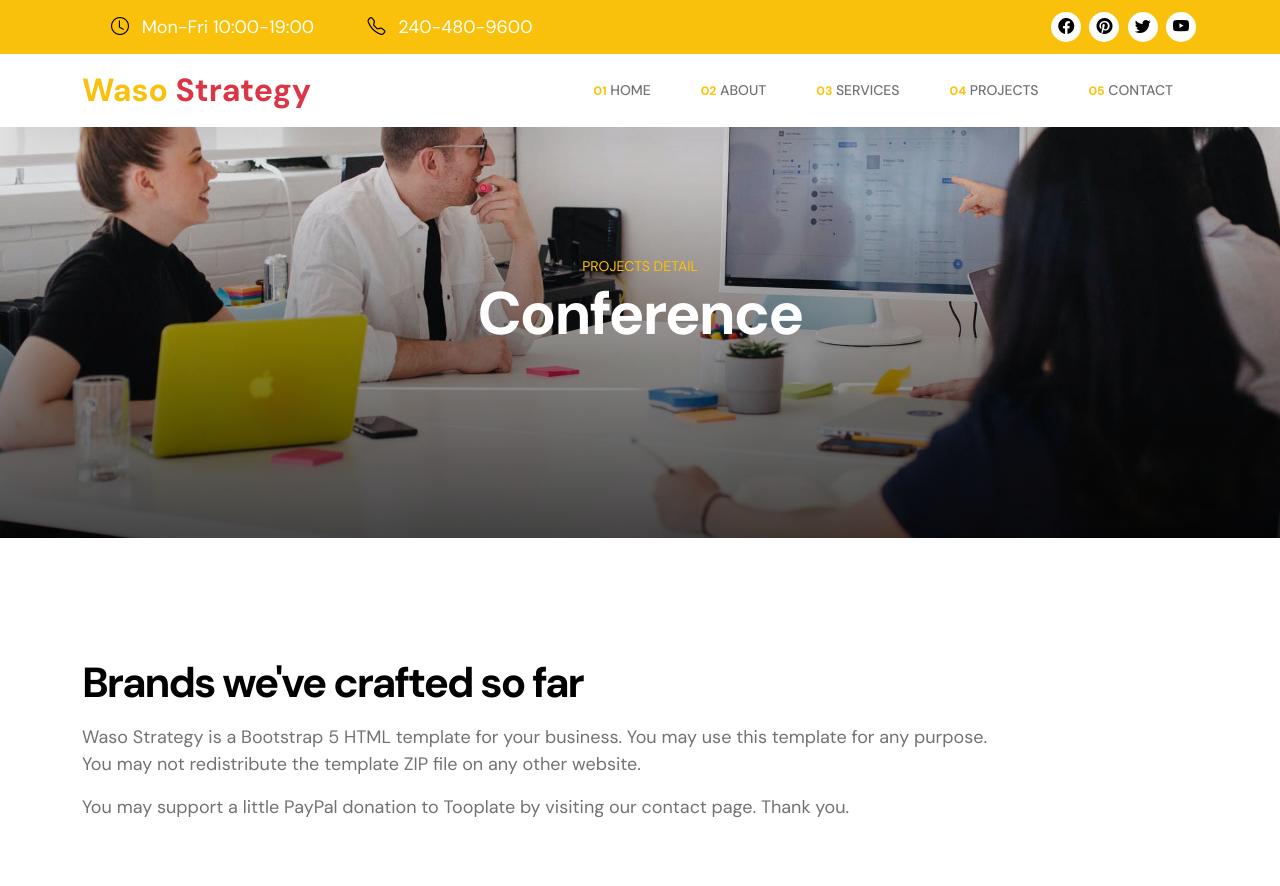
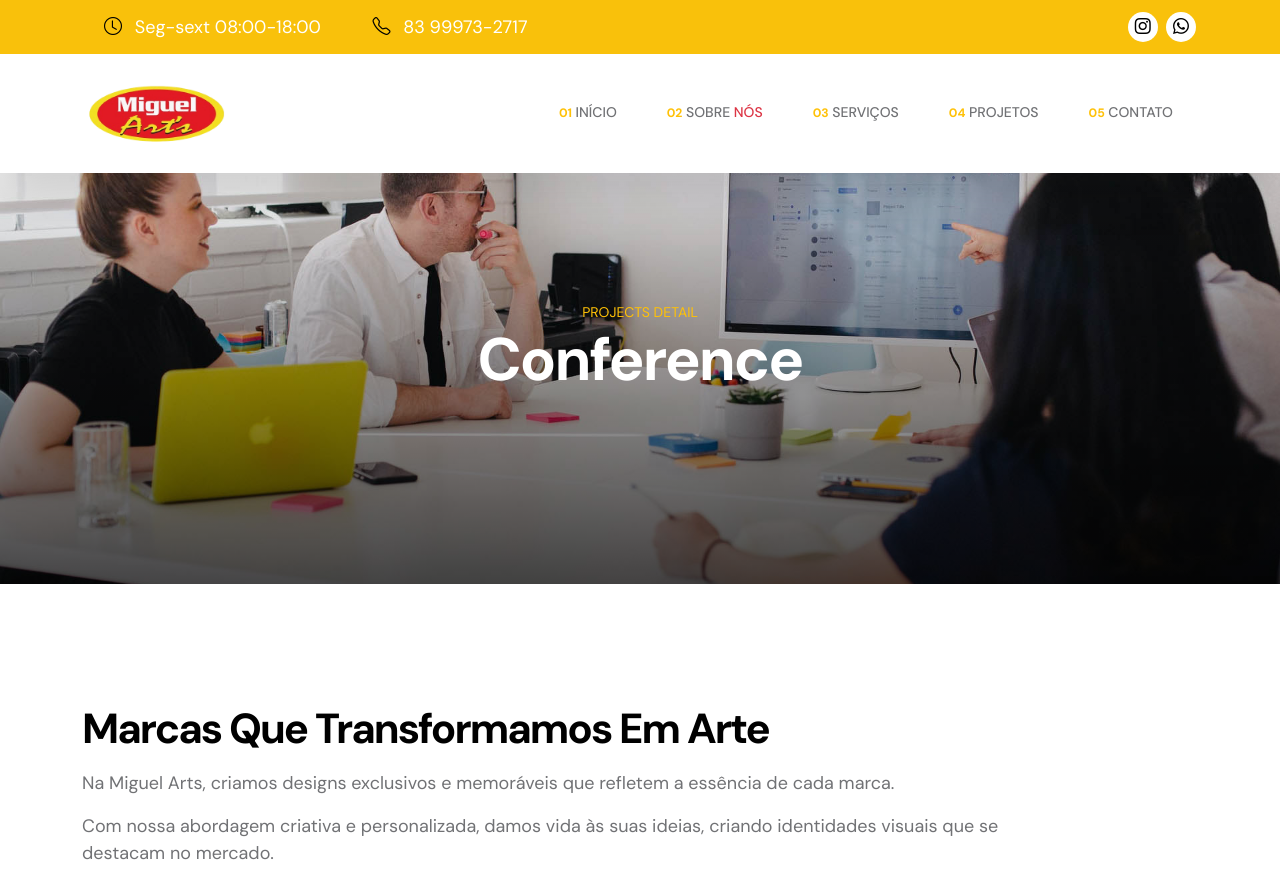
Before and after one commit to thael92/Miguel-Arts, a plain HTML site: page project-detail.html in a window 1280 px wide. Shown: the top 886 px of the page. Drawn offline with nearby package versions, Linux system fonts and the light colour scheme.

Commit message:
alteração pagina projetos

```diff
--- a/project-detail.html
+++ b/project-detail.html
@@ -1,13 +1,14 @@
 <!doctype html>
-<html lang="en">
+<html lang="pt-br">
     <head>
         <meta charset="utf-8">
         <meta name="viewport" content="width=device-width, initial-scale=1">
 
         <meta name="description" content="">
         <meta name="author" content="Tooplate">
+        <link rel="icon" href="./img/Logo.png">
 
-        <title>Waso Project Page - Free HTML Template</title>
+        <title>Miguel Arts-Projetos</title>
 
         <!-- CSS FILES -->
         <link rel="preconnect" href="https://fonts.googleapis.com">
@@ -26,10 +27,6 @@
 
 <!--
 
-Tooplate 2130 Waso Strategy
-
-https://www.tooplate.com/view/2130-waso-strategy
-
 Free Bootstrap 5 HTML Template
 
 -->
@@ -45,28 +42,28 @@ Free Bootstrap 5 HTML Template
                     <div class="col-lg-3 col-md-5 col-7">
                         <p class="text-white mb-0">
                             <i class="bi-clock site-header-icon me-2"></i>
-                            Mon-Fri 10:00-19:00
+                            Seg-sext 08:00-18:00
                         </p>
                     </div>
 
                     <div class="col-lg-2 col-md-3 col-5">
                         <p class="text-white mb-0">
-                            <a href="tel: 240-480-9600" class="text-white">
+                            <a href="tel: +55 83-99973-2717" class="text-white">
                                 <i class="bi-telephone site-header-icon me-2"></i>
-                                240-480-9600
+                                83 99973-2717
                             </a>
                         </p>
                     </div>
 
                     <div class="col-lg-3 col-md-3 col-12 ms-auto">
                         <ul class="social-icon">
-                            <li><a href="https://facebook.com/tooplate" class="social-icon-link bi-facebook"></a></li>
+                            <li><a href="https://www.instagram.com/miguelartsbarra/" class="social-icon-link bi-instagram"
+                                target=”_blank” rel="noopener noreferrer"></a></li>
 
-                            <li><a href="https://pinterest.com/tooplate" class="social-icon-link bi-pinterest"></a></li>
+                            <li><a href="https://api.whatsapp.com/send?phone=5583999732717&fbclid=PAZXh0bgNhZW0CMTEAAaZsVhhcOzFErxEtlsKc_Ot6X6YNVHYOeE3Vjaj1FcSqrFoA18dNB4n3v0k_aem_LNwlLRoZCXZvwYGKT-MOGg"
+                                class="social-icon-link bi-whatsapp" target=”_blank” rel="noopener noreferrer"></a></li>
 
-                            <li><a href="https://twitter.com/minthu" class="social-icon-link bi-twitter"></a></li>
 
-                            <li><a href="https://www.youtube.com/tooplate" class="social-icon-link bi-youtube"></a></li>
                         </ul>
                     </div>
 
@@ -77,36 +74,37 @@ Free Bootstrap 5 HTML Template
         <nav class="navbar navbar-expand-lg bg-white shadow-lg">
             <div class="container">
 
-                <a href="index.html" class="navbar-brand">Waso <span class="text-danger">Strategy</span></a>
+                <a href="#" class="navbar-brand"><img src="./img/Logo.png" alt="Logo" width="150px"></a>
+
 
                 <button class="navbar-toggler" type="button" data-bs-toggle="collapse" data-bs-target="#navbarNav" aria-controls="navbarNav" aria-expanded="false" aria-label="Toggle navigation">
                     <span class="navbar-toggler-icon"></span>
                 </button>
 
+                <!-- Itens do menu -->
             <div class="collapse navbar-collapse" id="navbarNav">
                 <ul class="navbar-nav ms-auto">
                     <li class="nav-item">
-                            <a class="nav-link" href="index.html#section_1"><small class="small-title"><strong class="text-warning">01</strong></small> Home</a>
+                        <a class="nav-link click-scroll" href="#section_1"><small class="small-title"><strong class="text-warning">01</strong></small> Início</a>
                     </li>
 
                     <li class="nav-item">
-                            <a class="nav-link" href="index.html#section_2"><small class="small-title"><strong class="text-warning">02</strong></small> About</a>
+                        <a class="nav-link click-scroll" href="#section_2"><small class="small-title"><strong class="text-warning">02</strong></small> Sobre <span class="text-danger">nós</span></a>
                     </li>
 
                     <li class="nav-item">
-                            <a class="nav-link" href="index.html#section_3"><small class="small-title"><strong class="text-warning">03</strong></small> Services</a>
+                        <a class="nav-link click-scroll" href="#section_3"><small class="small-title"><strong class="text-warning">03</strong></small> Serviços</a>
                     </li>
 
                     <li class="nav-item">
-                            <a class="nav-link" href="index.html#section_4"><small class="small-title"><strong class="text-warning">04</strong></small> Projects</a>
+                        <a class="nav-link click-scroll" href="#section_4"><small class="small-title"><strong class="text-warning">04</strong></small> Projetos</a>
                     </li>
 
                     <li class="nav-item">
-                            <a class="nav-link" href="index.html#section_5"><small class="small-title"><strong class="text-warning">05</strong></small> Contact</a>
+                        <a class="nav-link click-scroll" href="#section_5"><small class="small-title"><strong class="text-warning">05</strong></small> Contato</a>
                     </li>
                 </ul>
-                <div>
-
+            </div>
             </div>
         </nav>
 
@@ -134,11 +132,11 @@ Free Bootstrap 5 HTML Template
                     <div class="row">
 
                         <div class="col-lg-10 col-12 mb-5">
-                            <h2 class="mb-3">Brands we've crafted so far</h2>
+                            <h2 class="mb-3">Marcas Que Transformamos Em Arte</h2>
 
-                            <p>Waso Strategy is a Bootstrap 5 HTML template for your business. You may use this template for any purpose. You may not redistribute the template ZIP file on any other website.</p>
+                            <p>Na Miguel Arts, criamos designs exclusivos e memoráveis que refletem a essência de cada marca.</p>
 
-                            <p>You may support a little PayPal donation to Tooplate by visiting our <a href="https://www.tooplate.com/contact">contact page</a>. Thank you.</p>
+                            <p>Com nossa abordagem criativa e personalizada, damos vida às suas ideias, criando identidades visuais que se destacam no mercado.</p>
                         </div>
 
                         <div class="col-lg-6 col-12 mb-5">
@@ -197,24 +195,20 @@ Free Bootstrap 5 HTML Template
 
                     <div class="col-lg-6 col-12">
                         <div class="site-footer-wrap d-flex align-items-center">
-                            <p class="copyright-text mb-0 me-4">Copyright © 2036 Waso Strategy Co., Ltd.</p>
+                            <p class="copyright-text mb-0 me-4">Direitos autorais © 2024 Miguel Arts</p>
 
                             <ul class="social-icon">
-                                <li><a href="https://facebook.com/tooplate" class="social-icon-link bi-facebook"></a></li>
+                                <li><a href="https://www.instagram.com/miguelartsbarra/" class="social-icon-link bi-instagram"
+                                    target=”_blank” rel="noopener noreferrer"></a></li>
 
-                                <li><a href="https://pinterest.com/tooplate" class="social-icon-link bi-pinterest"></a></li>
+                                <li><a href="https://api.whatsapp.com/send?phone=5583999732717&fbclid=PAZXh0bgNhZW0CMTEAAaZsVhhcOzFErxEtlsKc_Ot6X6YNVHYOeE3Vjaj1FcSqrFoA18dNB4n3v0k_aem_LNwlLRoZCXZvwYGKT-MOGg"
+                                    class="social-icon-link bi-whatsapp" target=”_blank” rel="noopener noreferrer"></a></li>
 
-                                <li><a href="https://twitter.com/minthu" class="social-icon-link bi-twitter"></a></li>
-
-                                <li><a href="https://www.youtube.com/tooplate" class="social-icon-link bi-youtube"></a></li>
                             </ul>
 
                         </div>
                     </div>
 
-                    <div class="col-lg-6 col-12">
-                    	<p class="copyright-text mb-0 me-4">Waso HTML Template is designed by <a href="https://www.tooplate.com/" target="_blank">Tooplate</a></p>
-                    </div>
 
                 </div>
             </div>
```
Lines whose indentation alone changed are shown as unchanged.
